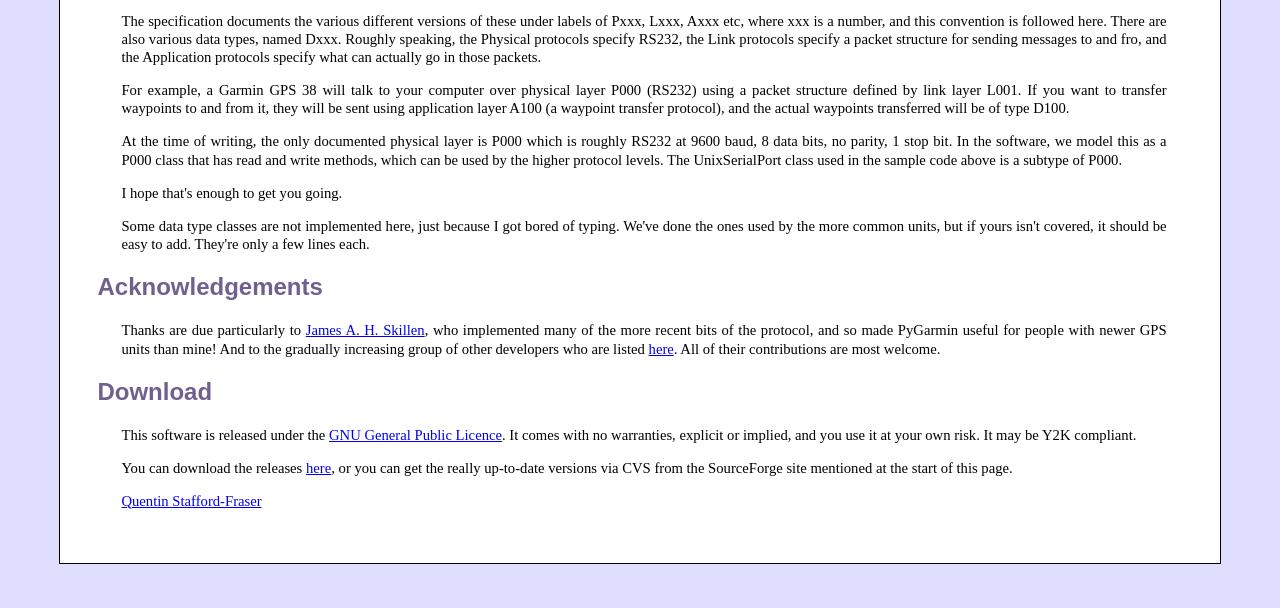
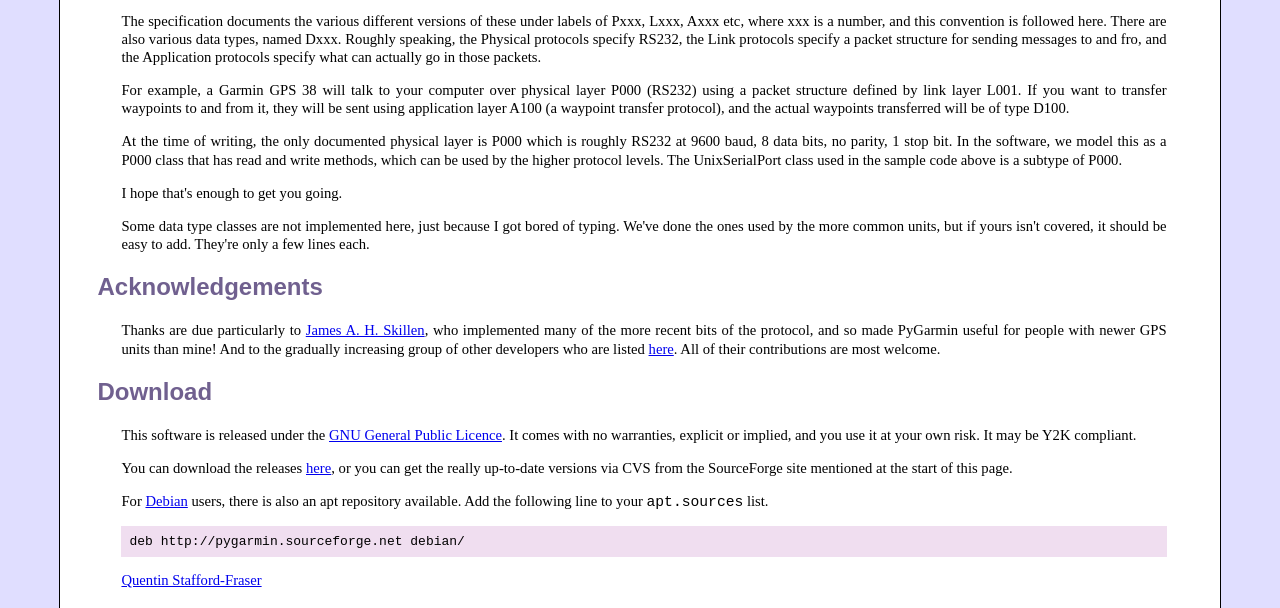
Before and after one commit to quentinsf/pygarmin, a plain HTML site: page index.html in a window 1280 px wide. Shown: the part 1638-2246 px from the top of the page. Drawn offline with Linux system fonts and the light colour scheme; grey boxes are pictures that could not be loaded.

Commit message:
Include apt information.

```diff
--- a/index.html
+++ b/index.html
@@ -274,10 +274,18 @@ for w in waypoints:
     be Y2K compliant.</p>
 
     <p>You can download the releases <a
-    href="http://sourceforge.net/project/filelist.php?group_id=5570">
+    href="http://sourceforge.net/project/showfiles.php?group_id=5570">
     here</a>, or you can get the really up-to-date versions via
     CVS from the SourceForge site mentioned at the start of this
     page.</p>
+
+    <p>For <a href="http://www.debian.org">Debian</a> users, there is
+    also an apt repository available. Add the following line to your
+    <code>apt.sources</code> list.</p>
+    <div class="code">
+    <code>deb http://pygarmin.sourceforge.net debian/</code>
+    </div>
+
     <p><a href="http://www.qandr.org/quentin">Quentin
     Stafford-Fraser</a></p>
     </div>
```
